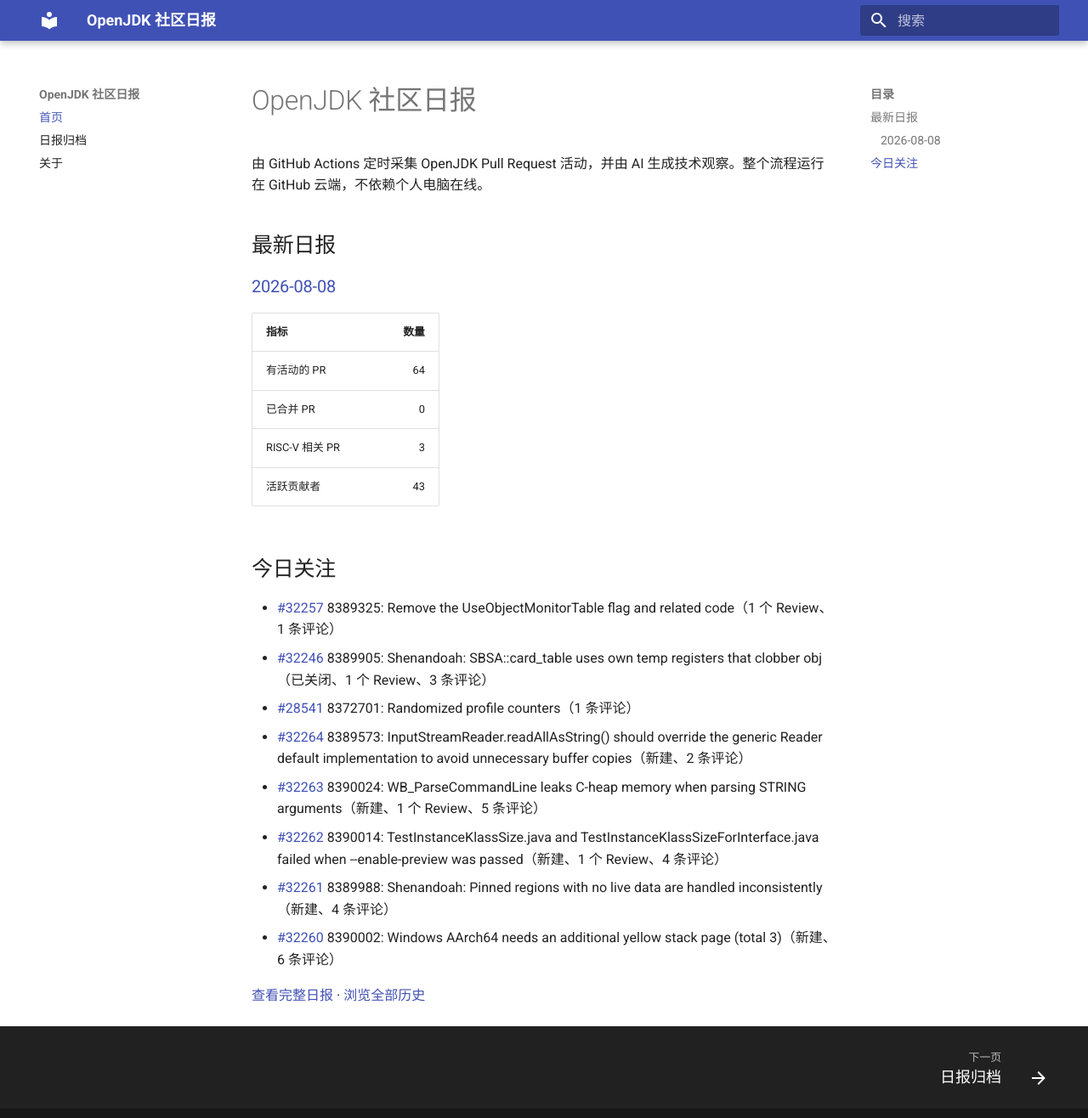
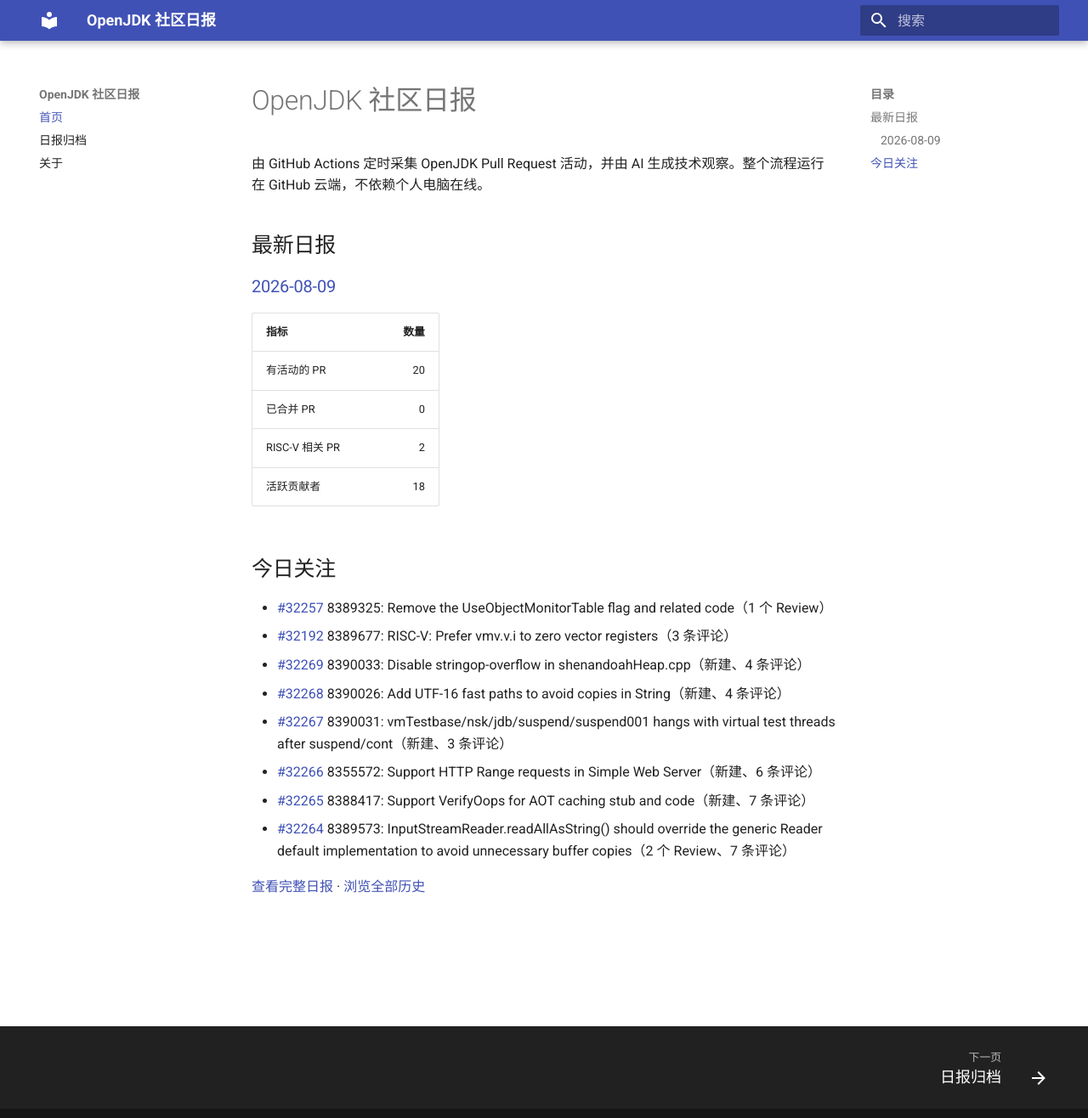
Before and after one commit to DingliZhang/openjdk-daily, an MkDocs documentation site: the page built from docs/index.md, in a window 1280 px wide and 1329 px high. Shown: the top 1316 px of the window at 85% size. Built offline with MkDocs 1.6.1 and Material for MkDocs 9.7.7, drawn with Linux system fonts in a browser that asks for light colours.

Commit message:
report: add OpenJDK daily report

```diff
--- a/docs/index.md
+++ b/docs/index.md
@@ -4,24 +4,24 @@
 
 ## 最新日报
 
-### [2026-08-08](reports/2026/2026-08-08.md)
+### [2026-08-09](reports/2026/2026-08-09.md)
 
 | 指标 | 数量 |
 |---|---:|
-| 有活动的 PR | 64 |
+| 有活动的 PR | 20 |
 | 已合并 PR | 0 |
-| RISC-V 相关 PR | 3 |
-| 活跃贡献者 | 43 |
+| RISC-V 相关 PR | 2 |
+| 活跃贡献者 | 18 |
 
 ## 今日关注
 
-- [#32257](https://github.com/openjdk/jdk/pull/32257) 8389325: Remove the UseObjectMonitorTable flag and related code（1 个 Review、1 条评论）
-- [#32246](https://github.com/openjdk/jdk/pull/32246) 8389905: Shenandoah: SBSA::card_table uses own temp registers that clobber obj（已关闭、1 个 Review、3 条评论）
-- [#28541](https://github.com/openjdk/jdk/pull/28541) 8372701: Randomized profile counters（1 条评论）
-- [#32264](https://github.com/openjdk/jdk/pull/32264) 8389573: InputStreamReader.readAllAsString() should override the generic Reader default implementation to avoid unnecessary buffer copies（新建、2 条评论）
-- [#32263](https://github.com/openjdk/jdk/pull/32263) 8390024: WB_ParseCommandLine leaks C-heap memory when parsing STRING arguments（新建、1 个 Review、5 条评论）
-- [#32262](https://github.com/openjdk/jdk/pull/32262) 8390014: TestInstanceKlassSize.java and TestInstanceKlassSizeForInterface.java failed when --enable-preview was passed（新建、1 个 Review、4 条评论）
-- [#32261](https://github.com/openjdk/jdk/pull/32261) 8389988: Shenandoah: Pinned regions with no live data are handled inconsistently（新建、4 条评论）
-- [#32260](https://github.com/openjdk/jdk/pull/32260) 8390002: Windows AArch64 needs an additional yellow stack page (total 3)（新建、6 条评论）
+- [#32257](https://github.com/openjdk/jdk/pull/32257) 8389325: Remove the UseObjectMonitorTable flag and related code（1 个 Review）
+- [#32192](https://github.com/openjdk/jdk/pull/32192) 8389677: RISC-V: Prefer vmv.v.i to zero vector registers（3 条评论）
+- [#32269](https://github.com/openjdk/jdk/pull/32269) 8390033: Disable stringop-overflow in shenandoahHeap.cpp（新建、4 条评论）
+- [#32268](https://github.com/openjdk/jdk/pull/32268) 8390026: Add UTF-16 fast paths to avoid copies in String（新建、4 条评论）
+- [#32267](https://github.com/openjdk/jdk/pull/32267) 8390031: vmTestbase/nsk/jdb/suspend/suspend001 hangs with virtual test threads after suspend/cont（新建、3 条评论）
+- [#32266](https://github.com/openjdk/jdk/pull/32266) 8355572: Support HTTP Range requests in Simple Web Server（新建、6 条评论）
+- [#32265](https://github.com/openjdk/jdk/pull/32265) 8388417: Support VerifyOops for AOT caching stub and code（新建、7 条评论）
+- [#32264](https://github.com/openjdk/jdk/pull/32264) 8389573: InputStreamReader.readAllAsString() should override the generic Reader default implementation to avoid unnecessary buffer copies（2 个 Review、7 条评论）
 
-[查看完整日报](reports/2026/2026-08-08.md) · [浏览全部历史](reports/index.md)
+[查看完整日报](reports/2026/2026-08-09.md) · [浏览全部历史](reports/index.md)
```
Also changed, not shown: docs/reports/2026/2026-08-09.md (added, +127 -0 lines), docs/reports/index.md (+2 -1 lines), 2 other files.
